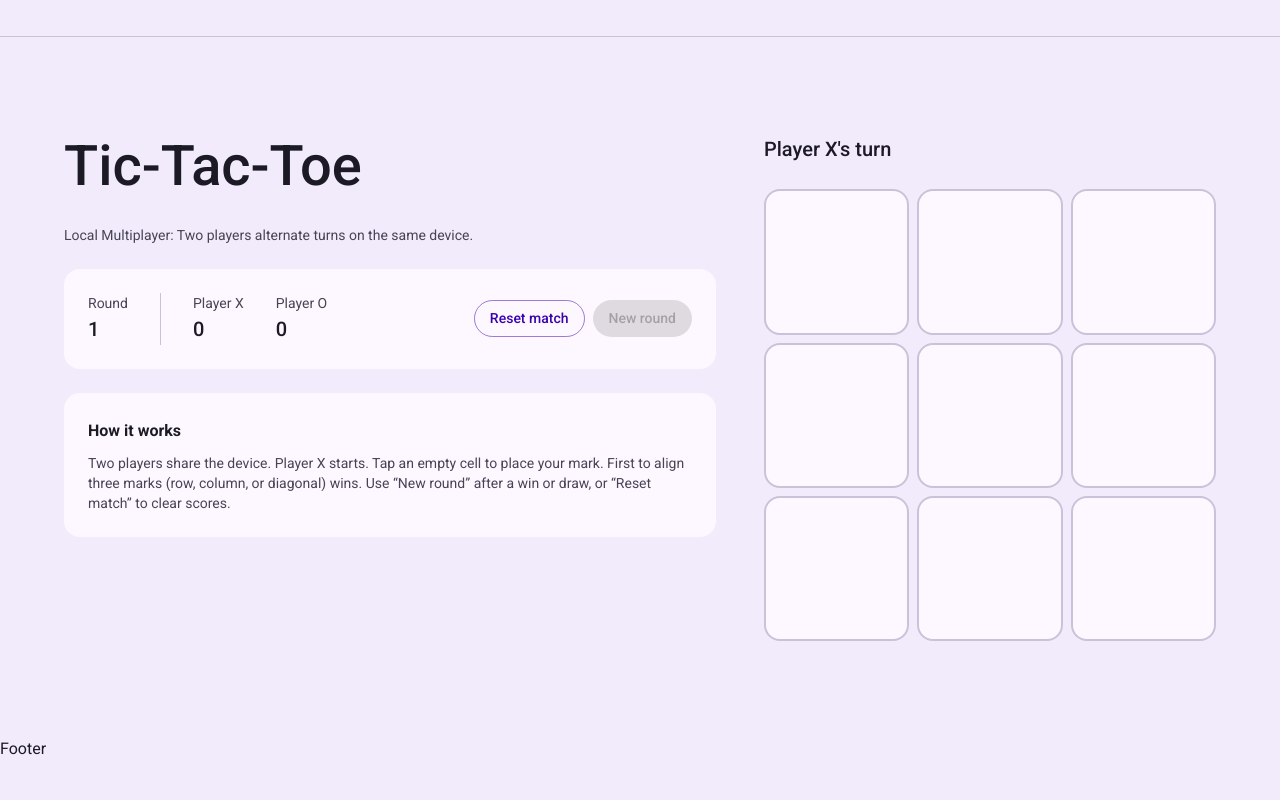
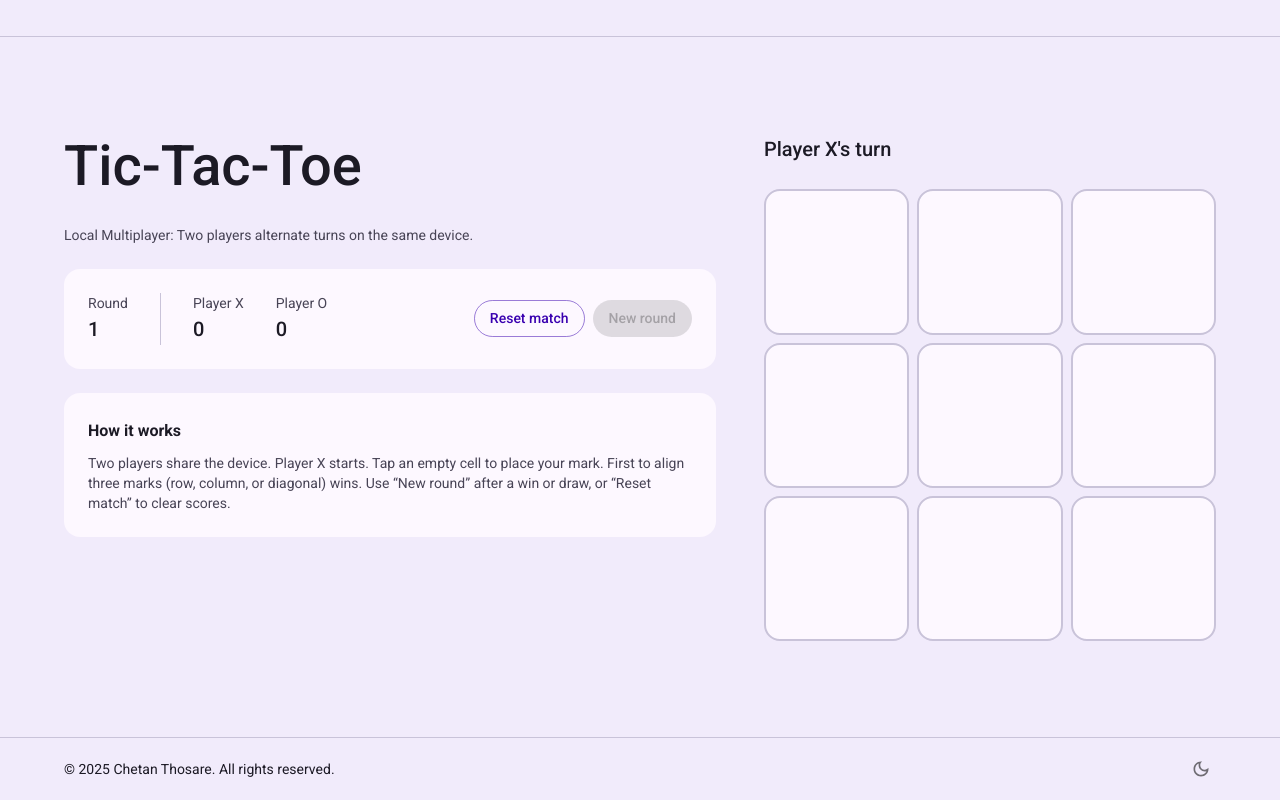
Before and after one commit to chetan-speck/portfolio-v2, a Next.js app: page / in a window 1280 px wide. Shown: the part 6804-7604 px from the top of the page. Before the commit the page ends 7565 px from the top, so only its background shows below. Built offline with nearby package versions, Linux system fonts and the light colour scheme; what @mui/material-nextjs would draw is missing.

Commit message:
feat(footer): add footer

```diff
--- a/src/components/ui/footer.tsx
+++ b/src/components/ui/footer.tsx
@@ -1,11 +1,74 @@
+// ------------------------------------------------------------------------------------------
+
+'use client';
+
 // ------------------------------------------------------------------------------------------
 
 import { FC, JSX } from 'react';
 
+import { DarkModeOutlined, LightModeOutlined } from '@mui/icons-material';
+import {
+    Box,
+    Container,
+    IconButton,
+    Stack,
+    Tooltip,
+    Typography,
+    useColorScheme,
+} from '@mui/material';
+
 // ------------------------------------------------------------------------------------------
 
 const Footer: FC = (): JSX.Element => {
-    return <>Footer</>;
+    const { colorScheme, setColorScheme } = useColorScheme();
+
+    const toggleTheme = () => {
+        setColorScheme(colorScheme === 'light' ? 'dark' : 'light');
+    };
+
+    return (
+        <Box
+            component='footer'
+            sx={{
+                borderTopWidth: '1px',
+                borderTopStyle: 'solid',
+                borderTopColor: 'divider',
+            }}
+        >
+            <Container>
+                <Stack
+                    direction='row'
+                    spacing={{ xs: 2, sm: 3 }}
+                    alignItems='center'
+                    justifyContent='space-between'
+                    sx={{ py: 2 }}
+                >
+                    <Typography
+                        variant='body2'
+                        sx={{ textAlign: 'center' }}
+                    >
+                        &copy; {new Date().getFullYear()} Chetan Thosare. All rights reserved.
+                    </Typography>
+                    <Tooltip
+                        title={
+                            colorScheme === 'light' ? 'Switch to dark mode' : 'Switch to light mode'
+                        }
+                    >
+                        <IconButton
+                            size='small'
+                            onClick={toggleTheme}
+                        >
+                            {colorScheme === 'light' ? (
+                                <DarkModeOutlined fontSize='small' />
+                            ) : (
+                                <LightModeOutlined fontSize='small' />
+                            )}
+                        </IconButton>
+                    </Tooltip>
+                </Stack>
+            </Container>
+        </Box>
+    );
 };
 
 // ------------------------------------------------------------------------------------------
```
